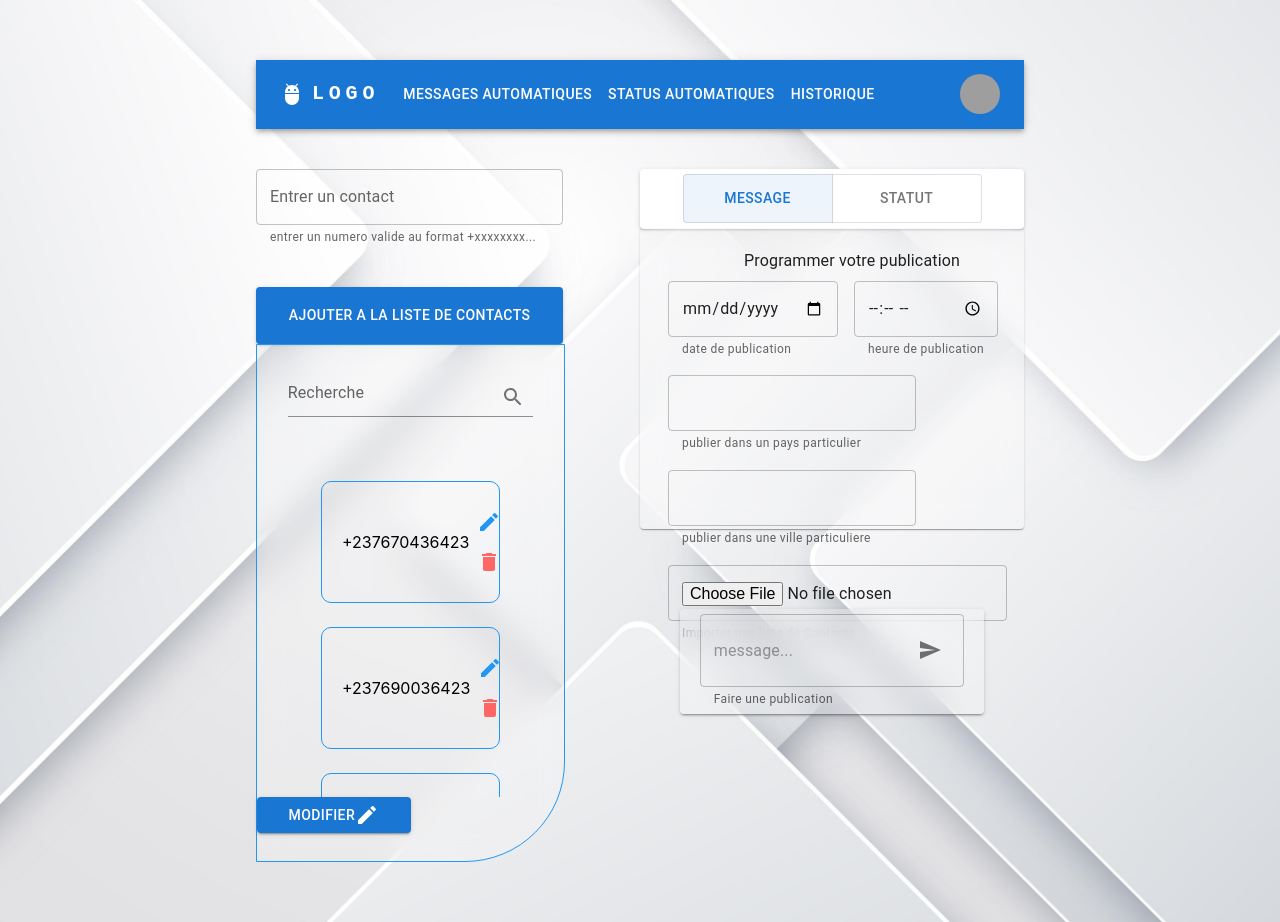
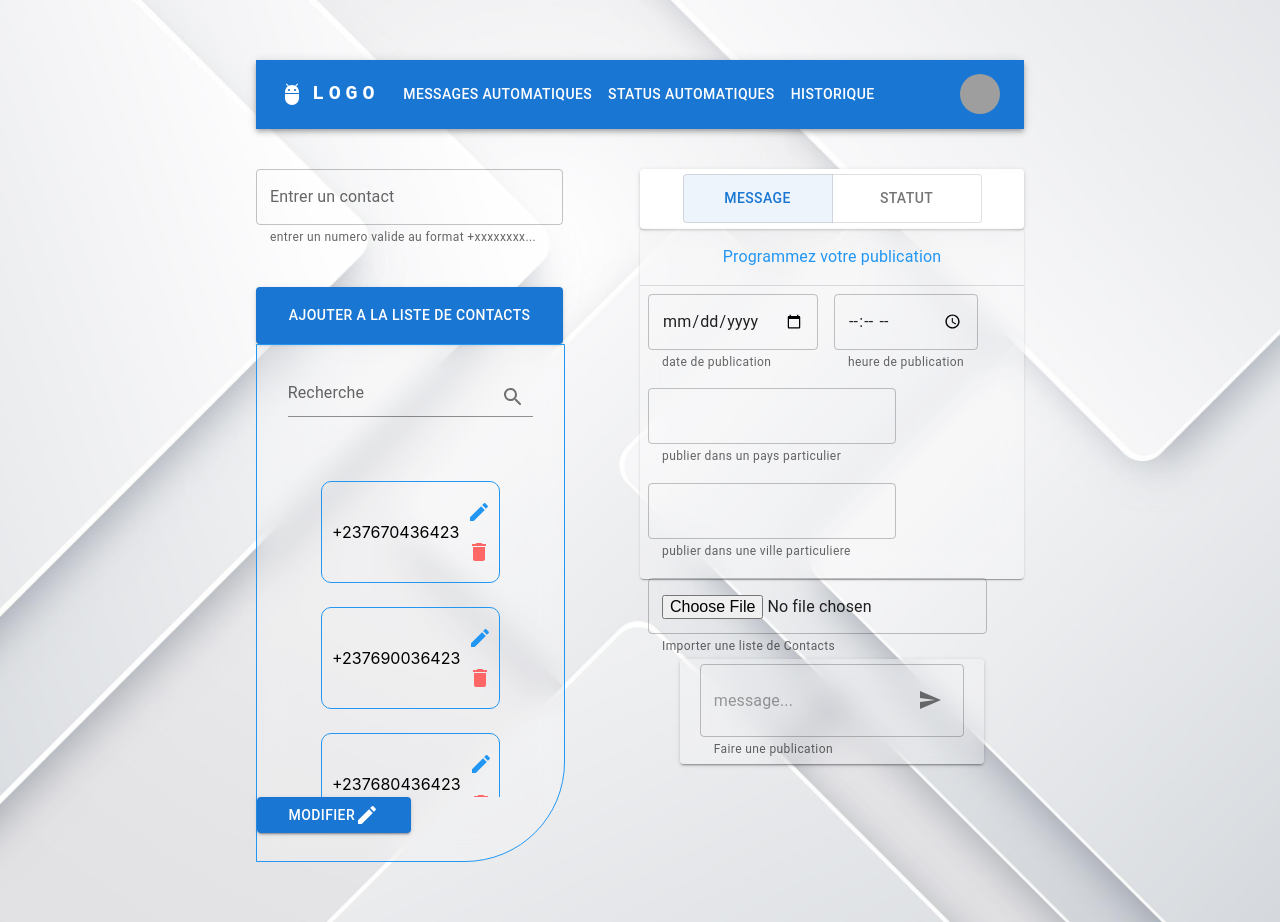
Before and after one commit to 1Cryptify/automatisationWathsapp, a React (Create React App) app: page / in a window 1280 px wide. Built offline with nearby package versions, Linux system fonts and the light colour scheme; grey boxes are pictures that could not be loaded.

Commit message:
modifier background +

```diff
--- a/src/Msg.jsx
+++ b/src/Msg.jsx
@@ -1,5 +1,5 @@
 import { Delete, Edit, ModeEdit, Search, SearchRounded, Send, SendAndArchive } from '@mui/icons-material'
-import { Box, Button, ButtonGroup, Grid, IconButton, InputBase, Paper, TextField, TextareaAutosize, ToggleButton, ToggleButtonGroup, Typography } from '@mui/material'
+import { Box, Button, ButtonGroup, Divider, Grid, IconButton, InputBase, Paper, TextField, TextareaAutosize, ToggleButton, ToggleButtonGroup, Typography } from '@mui/material'
 import React, { useState } from 'react'
 
 
@@ -80,7 +80,7 @@ export default function Msg() {
           ),
         }}
       />
-        <Box sx={{padding:5,height:'300px',overflow:'scroll'}}>{listDiffusion.map(numero=><Box key={numero.id} sx={{border:'solid',borderWidth:'1px',margin:3,padding:'20px',borderRadius:'10px',borderColor:'#2196f3',display:'flex',flexDirection:'row',justifyContent:'space-between' ,alignItems:'center'}}>{numero.num}<Box><IconButton><ModeEdit sx={{color:'#2196f3'}}/></IconButton><IconButton><Delete sx={{color:'#ff6666'}}/></IconButton></Box> </Box>)}</Box>
+        <Box sx={{padding:5,height:'300px',overflow:'scroll'}}>{listDiffusion.map(numero=><Box key={numero.id} sx={{border:'solid',borderWidth:'1px',margin:3,padding:'10px',borderRadius:'10px',borderColor:'#2196f3',display:'flex',flexDirection:'row',justifyContent:'space-between' ,alignItems:'center'}}>{numero.num}<Box><IconButton><ModeEdit sx={{color:'#2196f3'}}/></IconButton><IconButton><Delete sx={{color:'#ff6666'}}/></IconButton></Box> </Box>)}</Box>
         <Button color={"primary"} variant='contained' sx={{width:'50%'}}>Modifier <Edit/></Button>
         </Box>
         </Grid>
@@ -89,9 +89,10 @@ export default function Msg() {
                 <Paper elevation={2} sx={{height:'60px',display:'grid',placeItems:'center'}}>
                     <ToggleButtonGroup exclusive color="primary" {...control}><ToggleButton value={'left'} sx={{width:'150px'}} variant='contained'>Message</ToggleButton><ToggleButton value="right" sx={{width:'150px'}}>Statut</ToggleButton></ToggleButtonGroup>
                 </Paper>
-                <Paper sx={{width:'100%',backdropFilter:`blur(15px)`,background:`rgba(255, 255, 255, 0.2)` ,height:'300px',alignSelf:'center'}}>
-                  <Box sx={{padding:'20px',width:'100%'}}>
-                    <Typography textAlign={"center"}>Programmer votre publication</Typography>
+                <Paper sx={{width:'100%',backdropFilter:`blur(15px)`,background:`rgba(255, 255, 255, 0.2)` ,height:'350px',alignSelf:'center'}}>
+                  <Box sx={{width:'100%'}}>
+                    <Typography sx={{padding:2,color:'#2196f3'}} textAlign={"center"}>Programmez votre publication</Typography>
+                    <Divider/>
                       <TextField sx={{margin:1}}  type='date' helperText="date de publication" required/>
                       <TextField sx={{margin:1}} type='time' helperText="heure de publication" required/>
                       <TextField sx={{margin:1}} helperText="publier dans un pays particulier"/>
```
